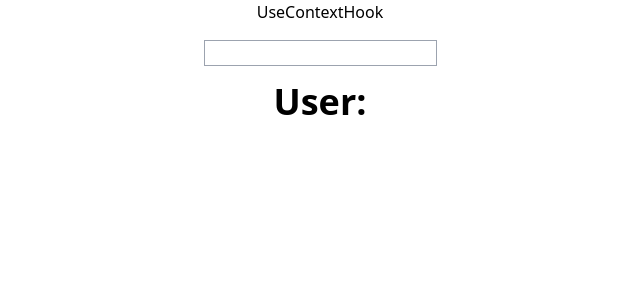
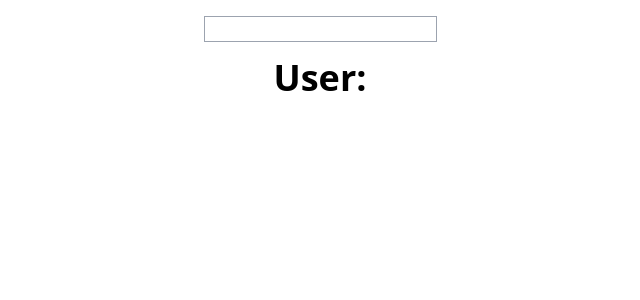
Before and after one commit to codewithzaman/React-Hooks-Tutorial, a React (Create React App) app: page / in a window 1280 px wide. Shown: the top 300 px of the page, without its empty margins (320-960 px from the left). Built offline with nearby package versions, Linux system fonts and the light colour scheme.

Commit message:
Update UseContextHook.js

```diff
--- a/src/Hooks-Pedro/UseContext/UseContextHook.js
+++ b/src/Hooks-Pedro/UseContext/UseContextHook.js
@@ -1,15 +1,17 @@
 import React, { useState,createContext } from 'react';
 import Login from './Login';
 import User from './User';
-const AppContext = createContext(null);
+export const AppContext = createContext(null);
 
 function UseContextHook() {
     const [userName, setUserName] = useState('')
   return (
     <div className='flex flex-col justify-center items-center'>
-        <h1>UseContextHook</h1>
+        <AppContext.Provider value={{userName,setUserName}}>
         <Login />
         <User />
+        </AppContext.Provider>
+
 
     </div>
   )
```
